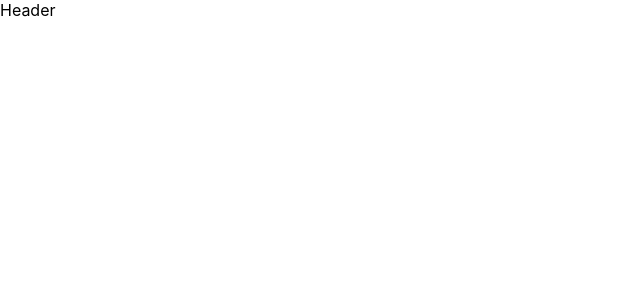
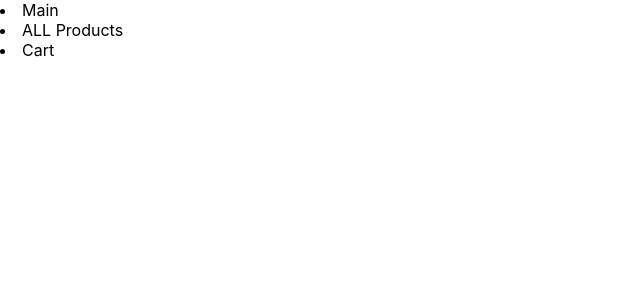
Before and after one commit to ryan3780/Market-H, a React (Create React App) app: page / in a window 1280 px wide. Shown: the top 300 px of the page, without its empty margins (0-640 px from the left). Built offline with nearby package versions, Linux system fonts and the light colour scheme.

Commit message:
Add skeleton header contents to Header.jsx

```diff
--- a/src/components/Header.jsx
+++ b/src/components/Header.jsx
@@ -2,11 +2,23 @@
 
 export const Header = () => {
 
+  const headerContents = [
+    'Main',
+    'ALL Products',
+    'Cart'
+  ]
+
   return (
 
-    <div>
-      Header
-    </div>
+    <>
+      {headerContents.map((item, idx) => {
+        return (
+          <li key={idx}>
+            {item}
+          </li>
+        )
+      })}
+    </>
 
   )
 }
```
